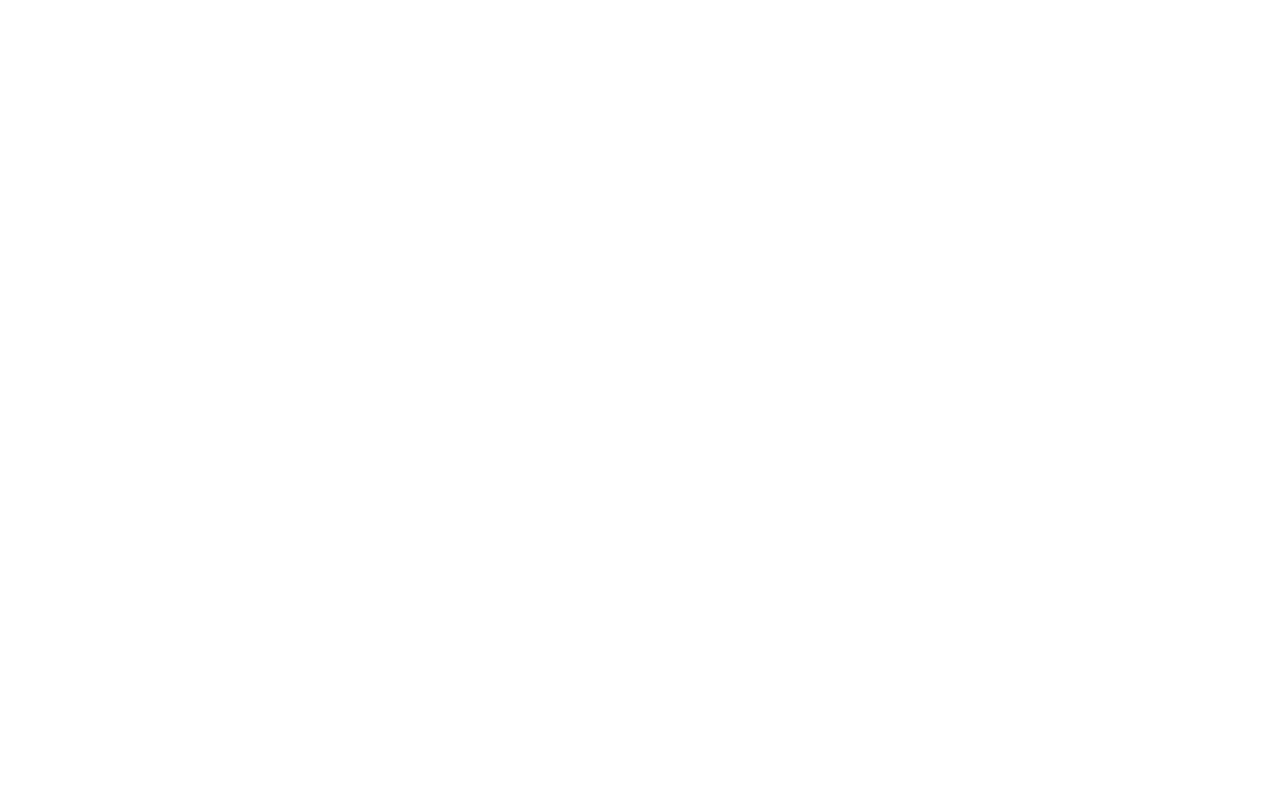
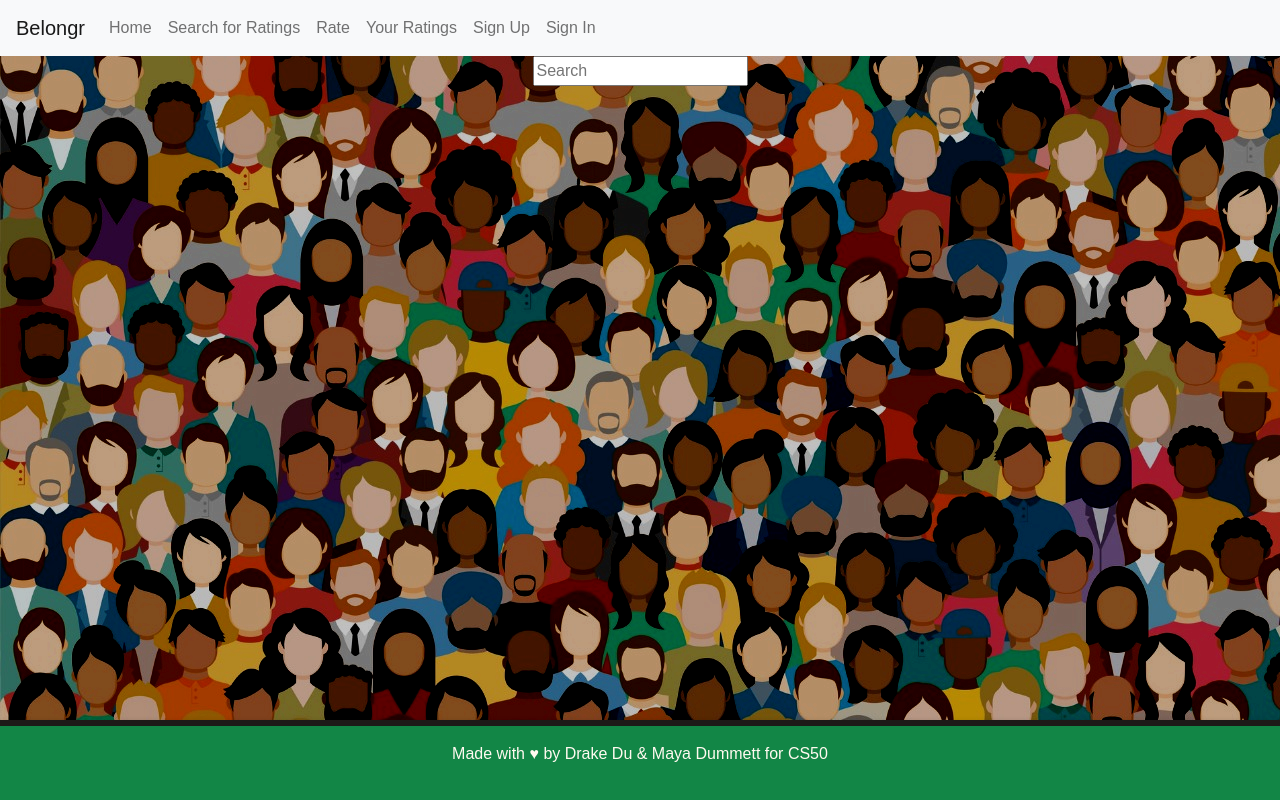
Before and after one commit to mayadummett/belongr-starter, a Flask app: page /search-for-ratings in a window 1280 px wide. Before the commit the page is empty. Run offline with Flask 2, Linux system fonts and the light colour scheme; some libraries are stand-ins or nearby versions.

Commit message:
extending styling and beginning a search bar

```diff
--- a/webapp/static/styles.css
+++ b/webapp/static/styles.css
@@ -106,8 +106,19 @@
         z-index: 98;
         box-shadow: 0 3px 6px rgba(0, 0, 0, 0.16), 0 3px 6px rgba(0, 0, 0, 0.23)
   }
+/* End of Footer Styling */
 
+/* Search for Ratings Styling */
+.box{
+    width: 100%;
+}
 
+#search {
+    margin: 0 auto;
+    display: block;
+}
+
+/* End of Search for Rating Styling */
 
 
 /* button {
--- /dev/null
+++ b/webapp/templates/layout.html
@@ -0,0 +1,59 @@
+<!-- Layout of Belongr -->
+<!DOCTYPE html>
+<html lang="en">
+
+  <head>
+    <link href="/static/styles.css" rel="stylesheet">
+    <link rel='stylesheet' href='https://cdnjs.cloudflare.com/ajax/libs/bootstrap/5.0.2/css/bootstrap.min.css'>
+    <title>Belongr: {% block title %}{% endblock %} </title>
+
+    {% block head %}{% endblock %}
+
+  </head>
+
+  <body class = "layout">
+
+<!--Navigation bar-->
+<nav class="navbar sticky-top navbar-expand-lg navbar-light bg-light">
+  <a class="navbar-brand" href="#">Belongr</a>
+  <button class="navbar-toggler" type="button" data-toggle="collapse" data-target="#navbarNav" aria-controls="navbarNav" aria-expanded="false" aria-label="Toggle navigation">
+      <span class="navbar-toggler-icon"></span>
+    </button>
+    <div class="collapse navbar-collapse" id="navbarNav">
+      <ul class="navbar-nav">
+        <li class="nav-item">
+          <a class="nav-link" href="/">Home</a>
+        </li>
+        <li class="nav-item">
+          <a class="nav-link" href="/search-for-ratings">Search for Ratings</a>
+        </li>
+        <li class="nav-item ">
+          <a class="nav-link" href="/rate">Rate</a>
+        </li>
+        <li class="nav-item" >
+          <a class="nav-link" href="your-ratings">Your Ratings</a>
+        </li>
+        <li class="nav-item">
+          <a class="nav-link" href="/sign-up">Sign Up</a>
+        </li>
+        <li class="nav-item">
+          <a class="nav-link" href="/sign-in">Sign In</a>
+        </li>
+      </ul>
+    </div>
+  </nav>
+
+<!--end of Navigation bar-->
+
+{% block main %}
+{% endblock %}
+
+  <!-- Footer -->
+  <footer>
+    <p>Made with ♥ by Drake Du & Maya Dummett for CS50</p>
+  </footer>
+  <!-- End of Footer -->
+
+    </body>
+
+ </html>
--- a/webapp/templates/search_for_ratings.html
+++ b/webapp/templates/search_for_ratings.html
@@ -0,0 +1,15 @@
+{% extends "layout.html" %}
+
+{% block title %}
+  Search for Ratings
+{% endblock %}
+
+
+{% block main %}
+
+<div class="box">
+    <input type="search" id="search" placeholder="Search" />
+</div>
+
+
+{% endblock %}
```
Also changed, not shown: webapp/templates/index.html (+16 -16 lines).
